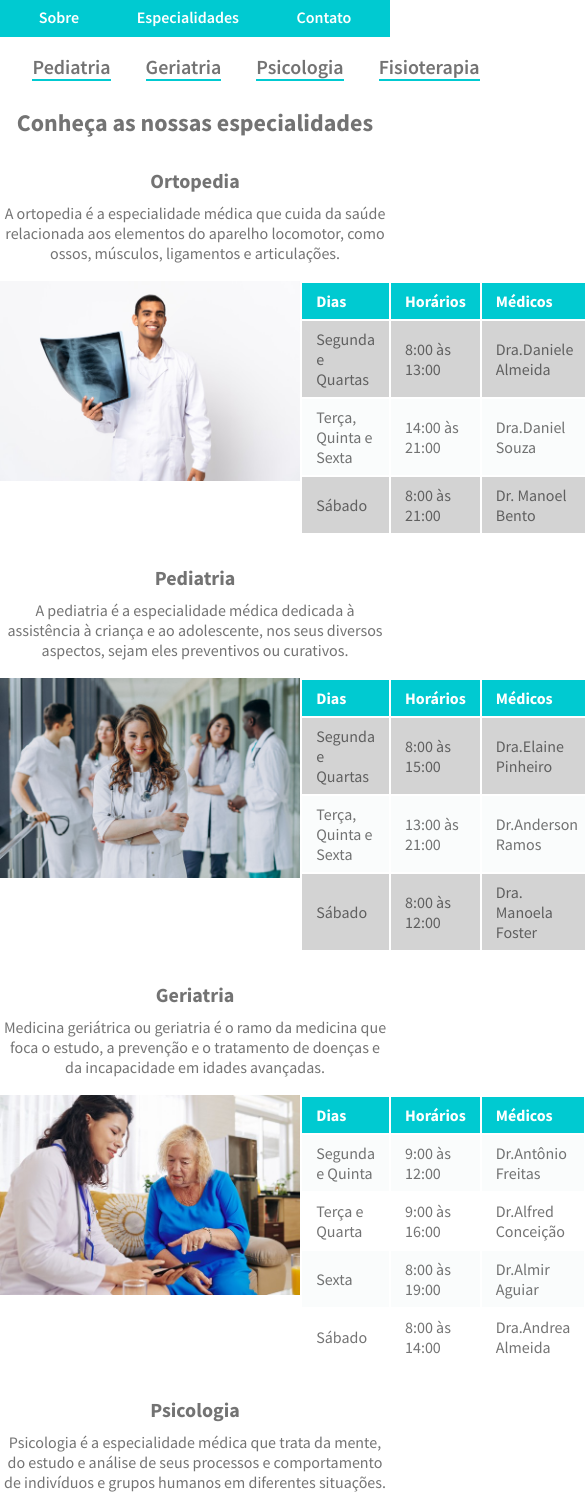
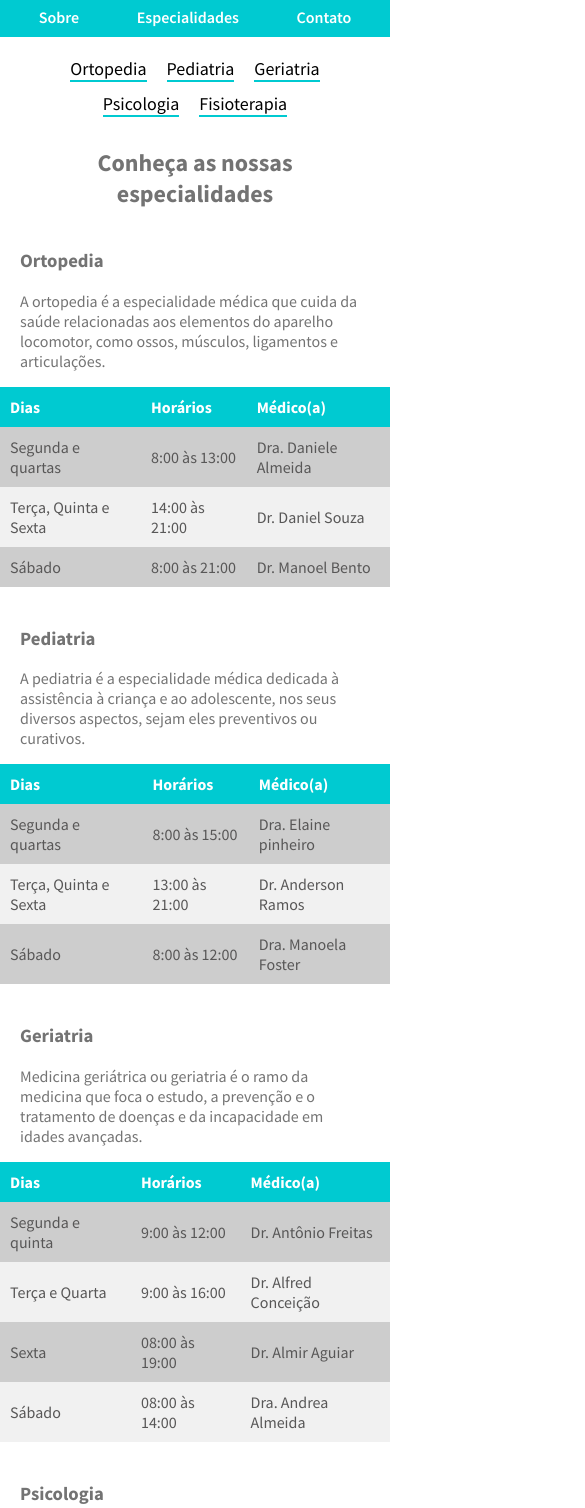
Before and after one commit to fernandes-th/pagina-clinica, a plain HTML site: page especialidades.html in a window 390 px wide. Shown: the part 84-1592 px from the top of the page, 585 px wide, since content can reach past the window. Drawn offline with Linux system fonts and the light colour scheme.

Commit message:
Finalizando projeto css e responsível

```diff
--- a/especialidades.css
+++ b/especialidades.css
@@ -1,93 +1,92 @@
-* {
-    margin: 0;
-    padding: 0;
-    box-sizing: border-box;
+.sessao-especialidade {
+  margin-top: 40px;
 }
 
-.menu-navegacao {
-    display: flex;
-    flex-direction: column;
-    gap: 10px;
-    margin-bottom: 30px;
+.container-titulo {
+  padding: 0 20px;
 }
 
-.menu-navegacao-links {
-    display: flex;
-    justify-content: center;
-    align-items: center;
-    height: 60px;
-    gap: 35px;
-    font-size: 20px;
+.conteiner-links-especialidades {
+  padding: 0 20px;
+  text-align: center;
 }
 
-.menu-navegacao-links a {
-    text-decoration: none;
-    color: #0000008c;
-    font-weight: 600;
-    border-bottom: 2px solid #00cad1;
+.links-especialidades {
+  display: flex;
+  justify-content: center;
+  flex-wrap: wrap;
+  margin-top: 20px;
+  text-align: center;
 }
 
-.menu-navegacao-links a:hover {
-    color: #00cad1;
+.links-especialidades a {
+  text-decoration: none;
+  color: #000;
+  border-bottom: 2px solid #00cad1;
+  margin: 0 10px 10px;
+  font-size: 18px;
 }
 
-.menu-titulo {
-    text-align: center;
+.links-especialidades a:hover {
+  color: #0d6e71;
 }
 
-.especialidades {
-    display: flex;
-    flex-direction: column;
-    gap: 30px;
+.box-tabela-especialista {
+  display: flex;
+  height: 240px;
+  padding: 0 20px;
 }
 
-.especialidades-box {
-    display: flex;
-    flex-direction: column;
-    gap: 18px;
+.box-tabela-especialista img {
+  width: 30%;
+  height: 100%;
+  object-fit: cover;
 }
 
-.box-intro {
-    display: flex;
-    flex-direction: column;
-    gap: 10px;
-    text-align: center;
+.tabela-especialistas {
+  border-spacing: 0;
+  text-align: left;
+  width: 70%;
+  height: 100%;
 }
 
-.box-intro h2 {
-    font-size: 20px;
+.tabela-especialistas thead tr {
+  background-color: #00cad1;
+  color: #fff;
 }
 
-.box-horarios {
-    display: grid;
-    grid-template-columns: auto 2fr;
+.tabela-especialistas tr {
+  background-color: #f1f1f1;
+  color: #585757;
+  font-weight: 500;
 }
 
-.box-horarios img {
-    height: 200px;
+.tabela-especialistas tbody tr:nth-of-type(2n + 1) {
+  background-color: #cdcdcd;
+  border: 1px solid #f1f1f1;
 }
 
-table {
-    height: 200px;
+.tabela-especialistas th,
+.tabela-especialistas td {
+  padding: 10px;
 }
 
-thead {
-    text-align: left;
-    color: #fff;
+@media (max-width: 768px) {
+    .box-tabela-especialista img {
+        display: none;
+    }
+    .tabela-especialistas {
+        width: 100%;
+    }
+
+    .box-tabela-especialista {
+        height: auto;
+        justify-content: center;
+    }
 }
 
-th,td {
-    padding: 8px 14px;
+@media (max-width: 425px) {
+    .box-tabela-especialista {
+        padding: 0;
+    }
 }
-
-th {
-    background-color: #00cad1;
-}
-
-tr:nth-of-type(odd) {
-    background-color: lightgrey;
-}
-
-tr:nth-last-of-type(even) {
-    background-color: rgb(250, 252, 252);
-}
--- a/especialidades.html
+++ b/especialidades.html
@@ -1,16 +1,17 @@
 <!DOCTYPE html>
-<html lang="pt-br">
+<html>
+
 <head>
     <meta charset="UTF-8">
-    <meta http-equiv="X-UA-Compatible" content="IE=edge">
     <meta name="viewport" content="width=device-width, initial-scale=1.0">
-    <title>CMLife - Especialidades</title>
     <link rel="stylesheet" href="style.css">
     <link rel="stylesheet" href="especialidades.css">
-    <link rel="stylesheet" href="https://fonts.googleapis.com/css2?family=Source+Sans+Pro:ital,wght@0,200;0,300;0,400;0,600;0,700;0,900;1,200;1,300;1,400;1,600;1,700;1,900&display=swap
-    ">
+    <link
+        href="https://fonts.googleapis.com/css2?family=Source+Sans+Pro:ital,wght@0,200;0,300;0,400;0,600;0,700;0,900;1,200;1,300;1,400;1,600;1,700;1,900&display=swap"
+        rel="stylesheet">
+    <title>CMLife - Especialidades</title>
+</head>
 
-</head>
 <body>
     <header class="topo">
         <div class="container">
@@ -21,90 +22,94 @@
             </div>
 
             <nav class="topo-links">
-                <a href="#sobre">Sobre</a>
-                <a href="#">Especialidades</a>
-                <a href="#contato">Contato</a>
+                <a href="index.html#sobre">Sobre</a>
+                <a href="especialidades.html">Especialidades</a>
+                <a href="index.html#contato">Contato</a>
             </nav>
-
         </div>
     </header>
 
     <main>
-        <section class="menu-navegacao container">
-            <nav class="menu-navegacao-links">
+        <section class="conteiner-links-especialidades">
+            <div class="container links-especialidades">
                 <a href="#ortopedia">Ortopedia</a>
                 <a href="#pediatria">Pediatria</a>
                 <a href="#geriatria">Geriatria</a>
                 <a href="#psicologia">Psicologia</a>
                 <a href="#fisioterapia">Fisioterapia</a>
-            </nav>
+            </div>
 
-            <h1 class="menu-titulo">Conheça as nossas especialidades</h1>
+            <h1>Conheça as nossas especialidades</h1>
         </section>
 
-        <section class="especialidades container">
-            <div class="especialidades-box">
-                <div class="box-intro container-conteudo">
-                    <h2>Ortopedia</h2>
-                    <p>A ortopedia é a especialidade médica que cuida da saúde relacionada aos elementos do aparelho locomotor, como ossos, músculos, ligamentos e articulações.</p>
+        <section id="ortopedia" class="container sessao-especialidade">
+            <div class="container-titulo">
+                <h3>Ortopedia</h3>
+                <p>A ortopedia é a especialidade médica que cuida da saúde relacionadas aos elementos do aparelho
+                    locomotor, como ossos, músculos, ligamentos e articulações.</p>
             </div>
-                <div class="box-horarios">
-                    <img src="img/ortopedia.png" alt="">
-                    <table>
+
+            <div class="box-tabela-especialista">
+                <img src="img/ortopedia.png" alt="Ortopedia" title="Ortopedia">
+
+                <table class="tabela-especialistas">
                     <thead>
                         <tr>
                             <th>Dias</th>
                             <th>Horários</th>
-                                <th>Médicos</th>
+                            <th>Médico(a)</th>
                         </tr>
                     </thead>
+
                     <tbody>
                         <tr>
-                                <td>Segunda e Quartas</td>
+                            <td>Segunda e quartas</td>
                             <td>8:00 às 13:00</td>
-                                <td>Dra.Daniele Almeida</td>
+                            <td>Dra. Daniele Almeida</td>
                         </tr>
                         <tr>
                             <td>Terça, Quinta e Sexta</td>
                             <td>14:00 às 21:00</td>
-                                <td>Dra.Daniel Souza</td>
+                            <td>Dr. Daniel Souza</td>
                         </tr>
                         <tr>
                             <td>Sábado</td>
                             <td>8:00 às 21:00</td>
                             <td>Dr. Manoel Bento</td>
                         </tr>
-
                     </tbody>
                 </table>
             </div>
+        </section>
+
+        <section id="pediatria" class="container sessao-especialidade">
+            <div class="container-titulo">
+                <h3>Pediatria</h3>
+                <p>A pediatria é a especialidade médica dedicada à assistência à criança e ao adolescente, nos seus
+                    diversos aspectos, sejam eles preventivos ou curativos.</p>
             </div>
 
-            <div class="especialidades-box">
-                <div class="box-intro container-conteudo">
-                    <h2>Pediatria</h2>
-                    <p>A pediatria é a especialidade médica dedicada à assistência à criança e ao adolescente, nos seus diversos aspectos, sejam eles preventivos ou curativos.</p>
-                </div>
-                <div class="box-horarios">
-                    <img src="img/pediatra2.png" alt="">
-                    <table>
+            <div class="box-tabela-especialista">
+                <img src="img/pediatra2.png" alt="Pediatria" title="Pediatria">
+                <table class="tabela-especialistas">
                     <thead>
                         <tr>
                             <th>Dias</th>
                             <th>Horários</th>
-                                <th>Médicos</th>
+                            <th>Médico(a)</th>
                         </tr>
                     </thead>
+
                     <tbody>
                         <tr>
-                                <td>Segunda e Quartas</td>
+                            <td>Segunda e quartas</td>
                             <td>8:00 às 15:00</td>
-                                <td>Dra.Elaine Pinheiro</td>
+                            <td>Dra. Elaine pinheiro</td>
                         </tr>
                         <tr>
                             <td>Terça, Quinta e Sexta</td>
                             <td>13:00 às 21:00</td>
-                                <td>Dr.Anderson Ramos</td>
+                            <td>Dr. Anderson Ramos</td>
                         </tr>
                         <tr>
                             <td>Sábado</td>
@@ -114,138 +119,146 @@
                     </tbody>
                 </table>
             </div>
+        </section>
+
+        <section id="geriatria" class="container sessao-especialidade">
+            <div class="container-titulo">
+                <h3>Geriatria</h3>
+                <p>Medicina geriátrica ou geriatria é o ramo da medicina que foca o estudo, a prevenção e o tratamento
+                    de doenças e da incapacidade em idades avançadas.</p>
             </div>
-            <div class="especialidades-box">
-                <div class="box-intro container-conteudo">
-                    <h2>Geriatria</h2>
-                    <p>Medicina geriátrica ou geriatria é o ramo da medicina que foca o estudo, a prevenção e o tratamento de doenças e da incapacidade em idades avançadas.</p>
-                </div>
-                <div class="box-horarios">
-                    <img src="img/geriatra.png" alt="">
-                    <table>
+
+            <div class="box-tabela-especialista">
+                <img src="img/geriatra.png" alt="Geriatria" title="Geriatria">
+
+                <table class="tabela-especialistas">
                     <thead>
                         <tr>
                             <th>Dias</th>
                             <th>Horários</th>
-                                <th>Médicos</th>
+                            <th>Médico(a)</th>
                         </tr>
                     </thead>
+
                     <tbody>
                         <tr>
-                                <td>Segunda e Quinta</td>
+                            <td>Segunda e quinta</td>
                             <td>9:00 às 12:00</td>
-                                <td>Dr.Antônio Freitas</td>
+                            <td>Dr. Antônio Freitas</td>
                         </tr>
                         <tr>
                             <td>Terça e Quarta</td>
                             <td>9:00 às 16:00</td>
-                                <td>Dr.Alfred Conceição</td>
+                            <td>Dr. Alfred Conceição</td>
                         </tr>
                         <tr>
                             <td>Sexta</td>
-                                <td>8:00 às 19:00</td>
-                                <td>Dr.Almir Aguiar</td>
+                            <td>08:00 às 19:00</td>
+                            <td>Dr. Almir Aguiar</td>
                         </tr>
                         <tr>
                             <td>Sábado</td>
-                                <td>8:00 às 14:00</td>
-                                <td>Dra.Andrea Almeida</td>
+                            <td>08:00 às 14:00</td>
+                            <td>Dra. Andrea Almeida</td>
                         </tr>
                     </tbody>
                 </table>
             </div>
+        </section>
+
+        <section id="psicologia" class="container sessao-especialidade">
+            <div class="container-titulo">
+                <h3>Psicologia</h3>
+                <p>Psicologia é a especialidade médica que trata da mente, do estudo e análise de seus processos e
+                    comportamento de indivíduos e grupos humanos em diferentes situações.</p>
             </div>
-            <div class="especialidades-box">
-                <div class="box-intro container-conteudo">
-                    <h2>Psicologia</h2>
-                    <p>Psicologia é a especialidade médica que trata da mente, do estudo e análise de seus processos e comportamento de indivíduos e grupos humanos em diferentes situações.</p>
-                </div>
-                <div class="box-horarios">
-                    <img src="img/psicologo.png" alt="">
-                    <table>
+
+            <div class="box-tabela-especialista">
+                <img src="img/psicologo.png" alt="Psicologia" title="Psicologia">
+                <table class="tabela-especialistas">
                     <thead>
                         <tr>
                             <th>Dias</th>
                             <th>Horários</th>
-                                <th>Médicos</th>
+                            <th>Médico(a)</th>
                         </tr>
                     </thead>
+
                     <tbody>
                         <tr>
-                                <td>Segunda, Terça e Quarta</td>
+                            <td>Segunda, terça e quarta</td>
                             <td>8:00 às 21:00</td>
-                                <td>Dra.Diane Faguntes</td>
+                            <td>Dra. Diane Faguntes</td>
                         </tr>
                         <tr>
                             <td>Quinta e Sexta</td>
                             <td>14:00 às 18:00</td>
-                                <td>Dr.Daniel Dias</td>
+                            <td>Dr. Daniel Dias</td>
                         </tr>
                         <tr>
                             <td>Sábado</td>
                             <td>10:00 às 15:00</td>
-                                <td>Dra.Beatriz Luz</td>
+                            <td>Dra. Beatriz Luz</td>
                         </tr>
                     </tbody>
                 </table>
             </div>
+        </section>
+
+        <section id="fisioterapia" class="container sessao-especialidade">
+            <div class="container-titulo">
+                <h3>Fisioterapia</h3>
+                <p>Fisioterapia é uma ciência da saúde aplicada ao estudo, diagnóstico, prevenção e tratamento de
+                    disfunções cinéticas funcionais de órgãos e sistemas.</p>
             </div>
 
-            <div class="especialidades-box">
-                <div class="box-intro container-conteudo">
-                    <h2>Fisioterapia</h2>
-                    <p>Fisioterapia é uma ciência da saúde aplicada ao estudo, diagnóstico, prevenção e tratamento de disfunções cinéticas funcionais de órgãos e sistemas.</p>
-                </div>
-                <div class="box-horarios">
-                    <img class="foto-fisio" src="img/fisioterapia.png" alt="">
-                    <table>
+            <div class="box-tabela-especialista">
+                <img src="img/fisioterapia.png" alt="Fisioterapia" title="Fisioterapia">
+                <table class="tabela-especialistas">
                     <thead>
                         <tr>
                             <th>Dias</th>
                             <th>Horários</th>
-                                <th>Médicos</th>
+                            <th>Médico(a)</th>
                         </tr>
                     </thead>
+
                     <tbody>
                         <tr>
-                                <td>Segunda e Quinta</td>
-                                <td>11:00 às 12:00</td>
-                                <td>Dr.Alberto de Paula</td>
+                            <td>Segunda e quinta</td>
+                            <td>11:00 às 20:00</td>
+                            <td>Dr. Alberto de Paula</td>
                         </tr>
                         <tr>
-                                <td>Segundas e Quartas</td>
-                                <td>8:00 às 15:00</td>
-                                <td>Dra.Maria Fernades</td>
+                            <td>Segunda e quartas</td>
+                            <td>08:00 às 15:00</td>
+                            <td>Dra. Maria Fernades</td>
                         </tr>
                         <tr>
-                                <td>Terça e Sexta</td>
+                            <td>Terça e sexta</td>
                             <td>14:00 às 21:00</td>
-                                <td>Dra.Elaine Peixoto</td>
+                            <td>Dra. Elaine Peixoto</td>
                         </tr>
                         <tr>
-                                <td>Terça e Quinta</td>
-                                <td>8:00 às 14:00</td>
-                                <td>Dra.Elaine Peixoto</td>
+                            <td>Terça e quinta</td>
+                            <td>08:00 às 14:00</td>
+                            <td>Dra. Elaine Peixoto</td>
                         </tr>
                         <tr>
                             <td>Quarta e Sábado</td>
                             <td>8:00 às 21:00</td>
-                                <td>Dra.Bianca Rocha</td>
+                            <td>Dra. Bianca Rocha</td>
                         </tr>
                     </tbody>
+
                 </table>
             </div>
-            </div>
         </section>
-
-
     </main>
-
-
 
     <footer>
         <div class="container">
-            <img src="img/logo.png" alt="Clínica Médica" title="Clínica Médica" class="topo-logo">
+            <img class="topo-logo" src="img/logo.png" alt="Clínica Médica" title="Clínica Médica Life">
 
             <p>
                 Telefone e WhatsApp: (21) 99966-5555
@@ -256,10 +269,10 @@
             </p>
 
             <p>
-                ©2020 Clínica Médica Life  - Todos os direitos reservados
+                ©2020 Clínica Médica Life - Todos os direitos reservados
             </p>
         </div>
     </footer>
+</body>
 
-</body>
 </html>
```
Lines whose indentation alone changed are shown as unchanged.
